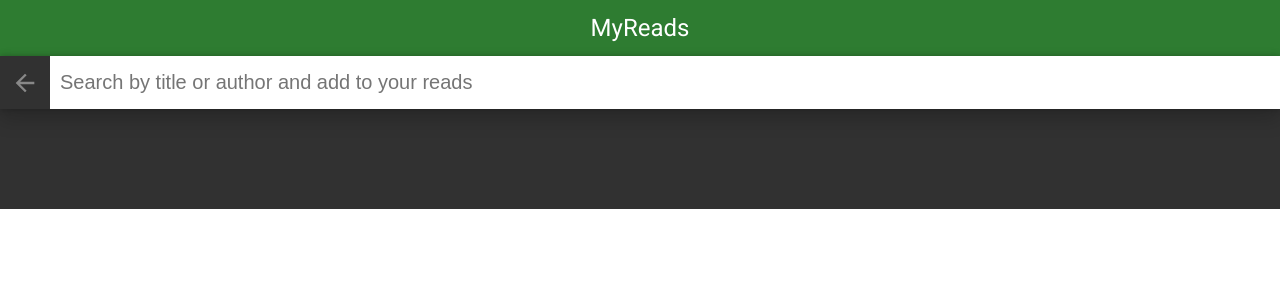
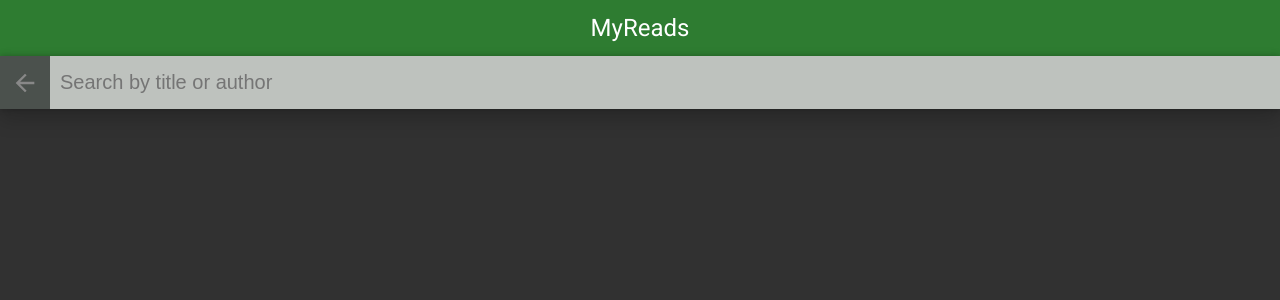
Before and after one commit to giovanizanetti/MY-READS-APP, a React (Create React App) app: page /search in a window 1280 px wide. Shown: the top 300 px of the page. Built offline with nearby package versions, Linux system fonts and the light colour scheme; no server answers.

Commit message:
feat: apply dark theme on state change to Search compoenent

```diff
--- a/src/App.css
+++ b/src/App.css
@@ -119,6 +119,7 @@
 
 .search-books-results {
   padding: 80px 10px 20px;
+  height: 100vh;
 }
 
 /* books grid */
--- a/src/components/Search/Search.js
+++ b/src/components/Search/Search.js
@@ -1,16 +1,23 @@
-import { useState, useEffect } from 'react'
+import { useState, useEffect, useContext } from 'react'
+import { StoreContext } from '../../Store'
 import { Link } from 'react-router-dom'
 import BookList from '../BookList/BookList'
 import { search } from '../../BooksAPI'
 import { useDebounce } from '../../hooks/useDebounce'
 
 const Search = () => {
+  const { darkTheme } = useContext(StoreContext)
+
   // APi query value (delayed)
   const [query, setQuery] = useState('')
   const [searchResults, setSearchResults] = useState([])
   const [message, setMessage] = useState('')
   // Inpute value
   const [value, setValue] = useState('')
+  const darkStyleInner = { background: '#bec2be' }
+  const darkStyleOuter = { background: '#4b514d' }
+  const msgDarkStyle = { color: '#1fcf17' }
+  //#4b514d
 
   // fetch api
   useEffect(() => {
@@ -26,7 +33,7 @@
     if (query.length && !searchResults.length) {
       setTimeout(() => {
         setMessage('Not found! Try another search term!')
-      }, 800)
+      }, 1000)
     }
   }, [query, searchResults])
 
@@ -42,21 +49,26 @@
 
   return (
     <div className='search-books'>
-      <div className='search-books-bar'>
+      <div style={darkTheme ? darkStyleOuter : null} className='search-books-bar'>
         <Link className='close-search' to='/'>
           Close
         </Link>
         <div className='search-books-input-wrapper'>
           <input
+            style={darkTheme ? darkStyleInner : null}
             type='text'
-            placeholder='Search by title or author and add to your reads'
+            placeholder='Search by title or author'
             onChange={handleChange}
             value={value}
           />
         </div>
       </div>
       <div className='search-books-results'>
-        {searchResults.length ? <BookList search={true} books={searchResults} /> : <strong>{message}</strong>}
+        {searchResults.length ? (
+          <BookList search={true} books={searchResults} />
+        ) : (
+          <strong style={darkTheme ? msgDarkStyle : null}>{message}</strong>
+        )}
       </div>
     </div>
   )
```
